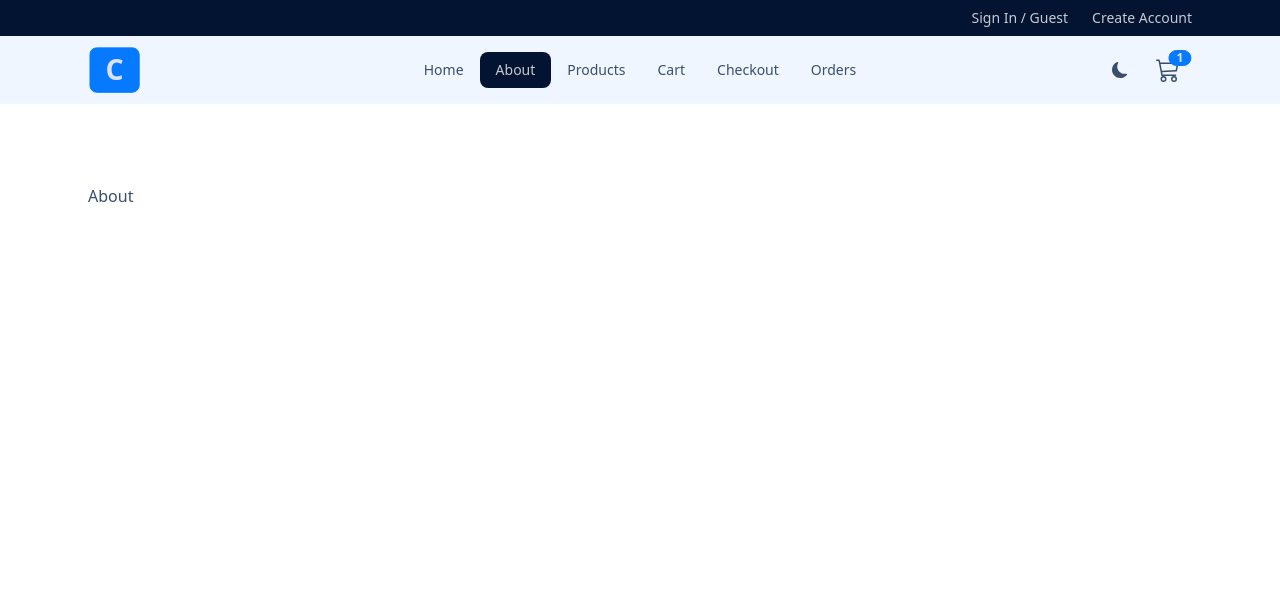
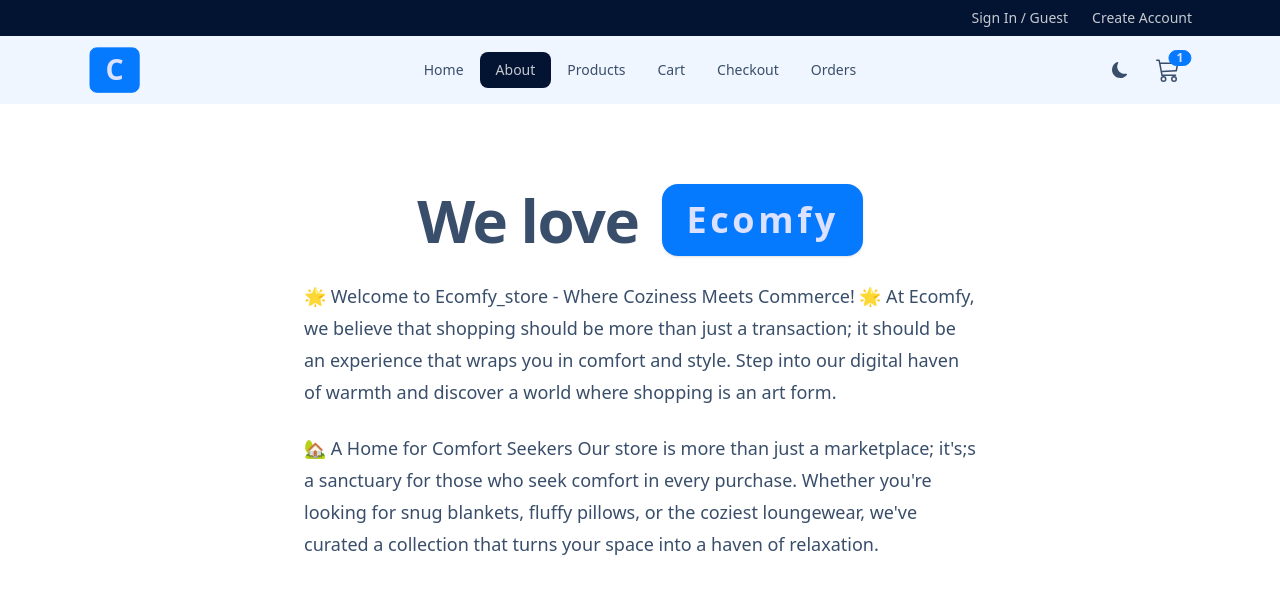
Before and after one commit to Sauravkumar776/comfy-store, a React (Vite) app in the folder comfy-store/: page /About in a window 1280 px wide. Shown: the top 594 px of the page. Built offline with nearby package versions, Linux system fonts and the light colour scheme.

Commit message:
Adds About page for the website.

```diff
--- a/comfy-store/src/pages/About.jsx
+++ b/comfy-store/src/pages/About.jsx
@@ -1,7 +1,33 @@
- const About = () => {
+const About = () => {
   return (
-    <div>About</div>
-  )
-}
-
-export default About
+    <>
+      <div className="flex flex-wrap gap-2 sm:gap-x-6 items-center justify-center">
+        <h1 className="text-4xl font-bold leading-none tracking-tight sm:text-6xl ">
+          We love
+        </h1>
+        <div className="stats bg-primary shadow">
+          <div className="stat">
+            <div className="stat-title text-primary-content text-4xl font-bold tracking-widest">
+              Ecomfy
+            </div>
+          </div>
+        </div>
+      </div>
+      <p className="mt-6 text-lg leading-8 max-w-2xl mx-auto">
+        🌟 Welcome to Ecomfy_store - Where Coziness Meets Commerce! 🌟 At
+        Ecomfy, we believe that shopping should be more than just a
+        transaction; it should be an experience that wraps you in comfort and
+        style. Step into our digital haven of warmth and discover a world where
+        shopping is an art form.
+        </p>
+        <p className="mt-6 text-lg leading-8 max-w-2xl mx-auto">
+        🏡 A Home for Comfort Seekers Our store is more
+        than just a marketplace; it's;s a sanctuary for those who seek comfort
+        in every purchase. Whether you're looking for snug blankets, fluffy
+        pillows, or the coziest loungewear, we've curated a collection that
+        turns your space into a haven of relaxation.
+        </p>
+    </>
+  );
+};
+export default About;
```
